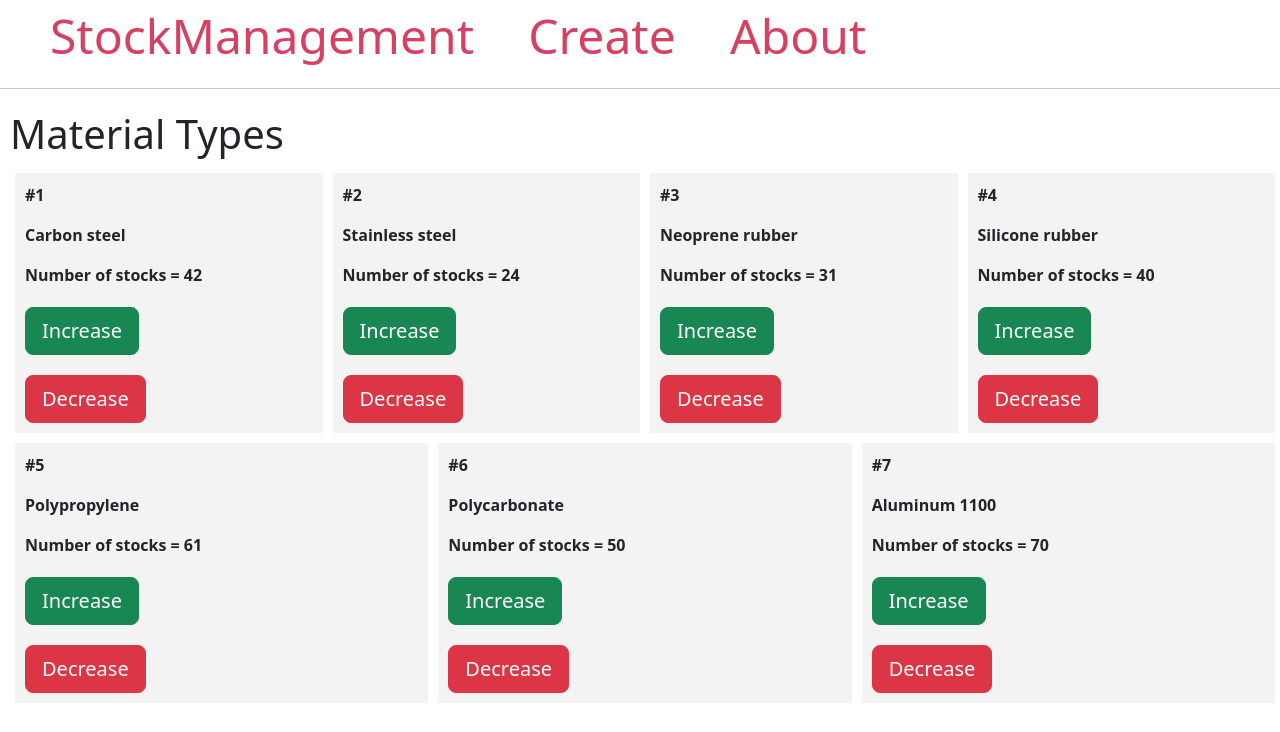
After one commit to ezgi-sn/stockManagemen, a Flask app: template templates/increased.html in a window 1280 px wide. The commit adds this page. Shown: the top 732 px of the page. Run offline with Flask 3, Linux system fonts and the light colour scheme; the template is opened without the code that fills it: values that come from a table or form of the project are taken from there, others are empty.

Commit message:
increase functionality

```diff
--- a/app.py
+++ b/app.py
@@ -83,16 +83,23 @@ def product():
     return render_template('products.html', products_list=products_list)
 
 @app.route('/product_details/<int:category_id>')
-
 def product_details(category_id:int):
     products_in_category = Product.query.filter_by(category_id=category_id)
     return render_template('categories.html', products_in_category=products_in_category)
 
-#def increase(product_id:int):
-#    product=Product.query.filter_by(product_id=product_id)
-#    product.product_stock=product.product_stock+1
 
-@app.route('/increase/')
+
+@app.route('/increase/<int:product_id>', methods=['POST'])
+def increase(product_id):
+    print('increase triggered')
+    product = Product.query.filter_by(product_id=product_id).first()
+    if product:
+        product.product_stock=product.product_stock+1
+        db.session.commit()
+        print(product.product_stock)
+        return jsonify({'success': True, 'yeni_deger': product.product_stock})
+    return jsonify({'success': False})
+
 
 #database models
 class User(db.Model):
--- a/templates/base.html
+++ b/templates/base.html
@@ -51,6 +51,7 @@
     </style>
 
 <link href="https://cdn.jsdelivr.net/npm/bootstrap@5.3.0-alpha3/dist/css/bootstrap.min.css" rel="stylesheet" integrity="sha384-KK94CHFLLe+nY2dmCWGMq91rCGa5gtU4mk92HdvYe+M/SXH301p5ILy+dN9+nJOZ" crossorigin="anonymous">
+
 </head>
 <body>
     <nav>
--- /dev/null
+++ b/templates/increased.html
@@ -0,0 +1,23 @@
+{% extends 'base.html' %}
+{% block content %}
+
+<h1 class="title">{% block title %} Material Types {% endblock %}</h1>
+<div class="content">
+        {% for product in products_in_category %}
+            <div class="category">
+                <p><b>#{{ product.product_id }}</b></p>
+                <b>
+                    <p class="name">{{ product.product_name|replace("_", " ")|capitalize }}</p>
+                    {{ "Number of stocks = " ~ product.product_stock }}
+                </b>
+                <br>
+                <form action="{{ url_for('increase',product_id=product.product_id,category_id=product.category_id) }}">
+            <button name="increase" type="button" class="btn btn-success btn-lg" style="margin-top: 20px; margin-right: 80px">Increase</button>
+</form>
+            <button name="decrease" type="button" class="btn btn-danger btn-lg" style="margin-top: 20px; margin-right: 80px">Decrease</button>
+
+            </div>
+
+        {% endfor %}
+    </div>
+{% endblock %}
```
Also changed, not shown: templates/categories.html (+28 -4 lines), stock.db.
